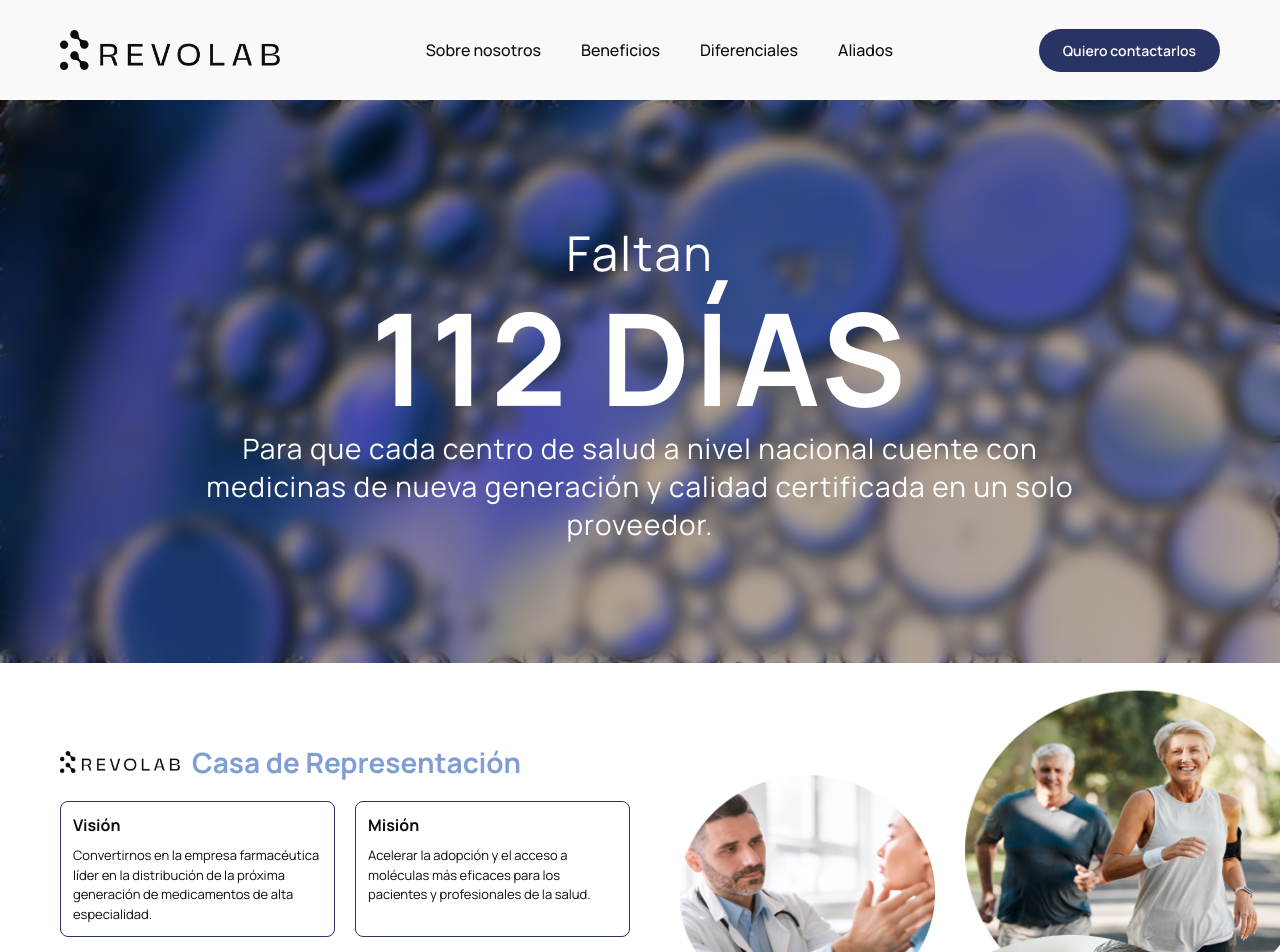
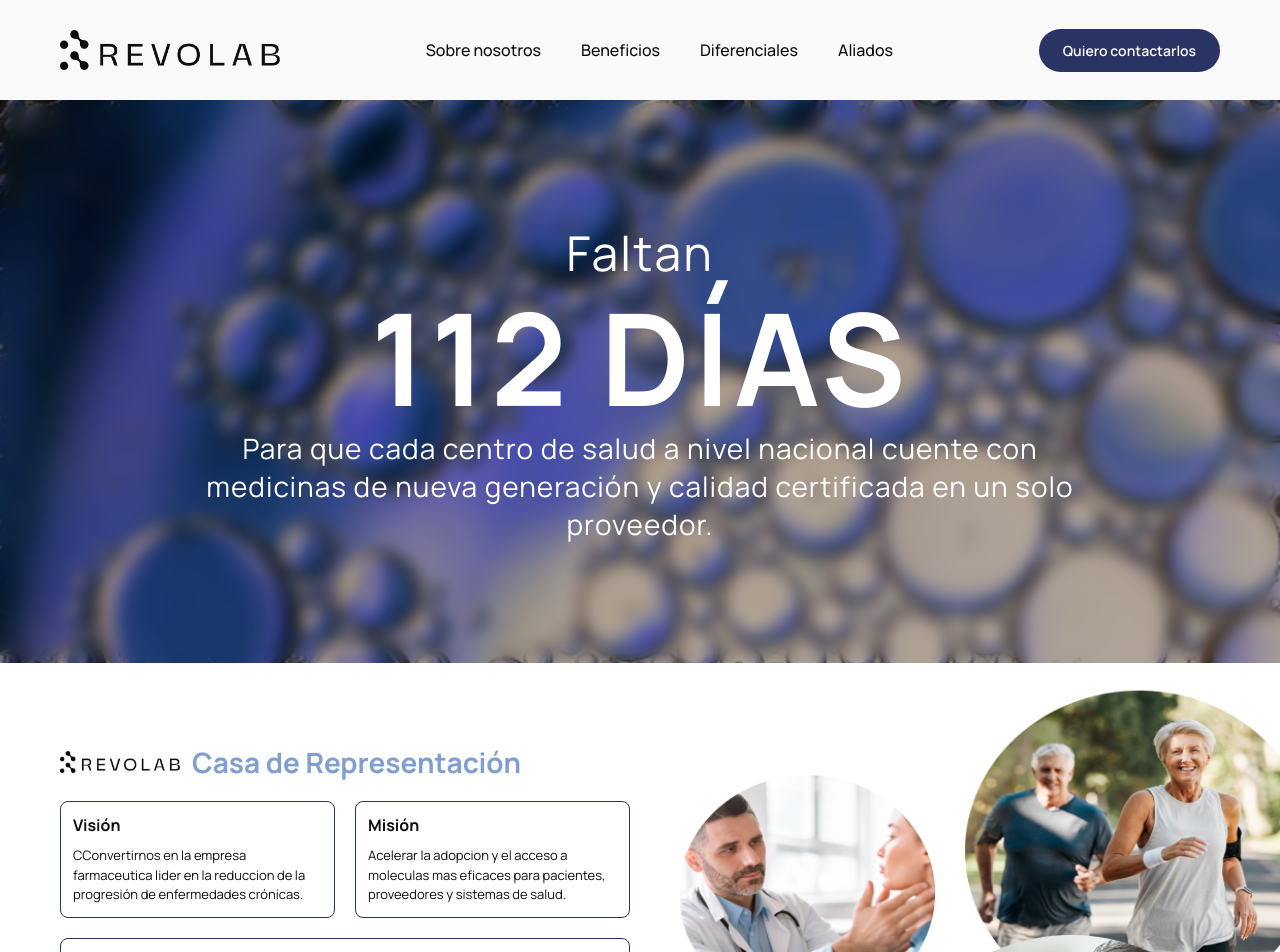
Before and after one commit to Enriquegonzalezz/Revolab, a Next.js app: page / in a window 1280 px wide. Shown: the top 952 px of the page. Built offline with nearby package versions, Linux system fonts and the light colour scheme.

Commit message:
actualización de textos de visión y misión con enfoque en reducción de progresión de enfermedades crónicas y ampliación de stakeholders

```diff
--- a/app/page.tsx
+++ b/app/page.tsx
@@ -271,14 +271,15 @@ export default function Home() {
               <div className="info-box">
                 <h3 className="info-box-title">Visión</h3>
                 <p className="info-box-text">
-                  Convertirnos en la empresa farmacéutica líder en la distribución de la próxima generación de medicamentos de alta especialidad.
+                  CConvertirnos en la empresa farmaceutica lider en la reduccion de la progresión de enfermedades crónicas.
+
                 </p>
               </div>
 
               <div className="info-box">
                 <h3 className="info-box-title">Misión</h3>
                 <p className="info-box-text">
-                  Acelerar la adopción y el acceso a moléculas más eficaces para los pacientes y profesionales de la salud.
+                 Acelerar la adopcion y el acceso a moleculas mas eficaces para pacientes, proveedores y sistemas de salud.
                 </p>
               </div>
             </div>
```
